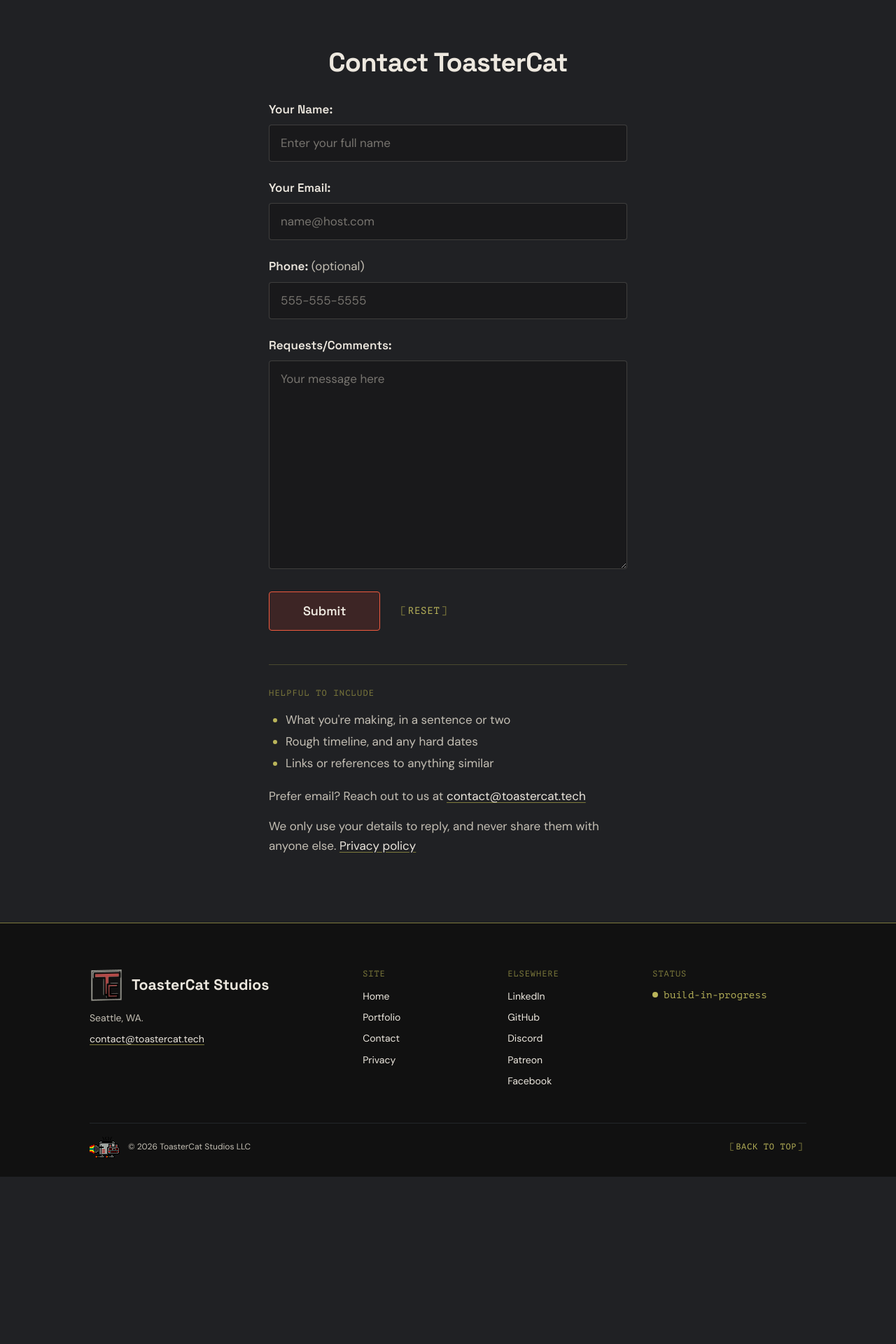
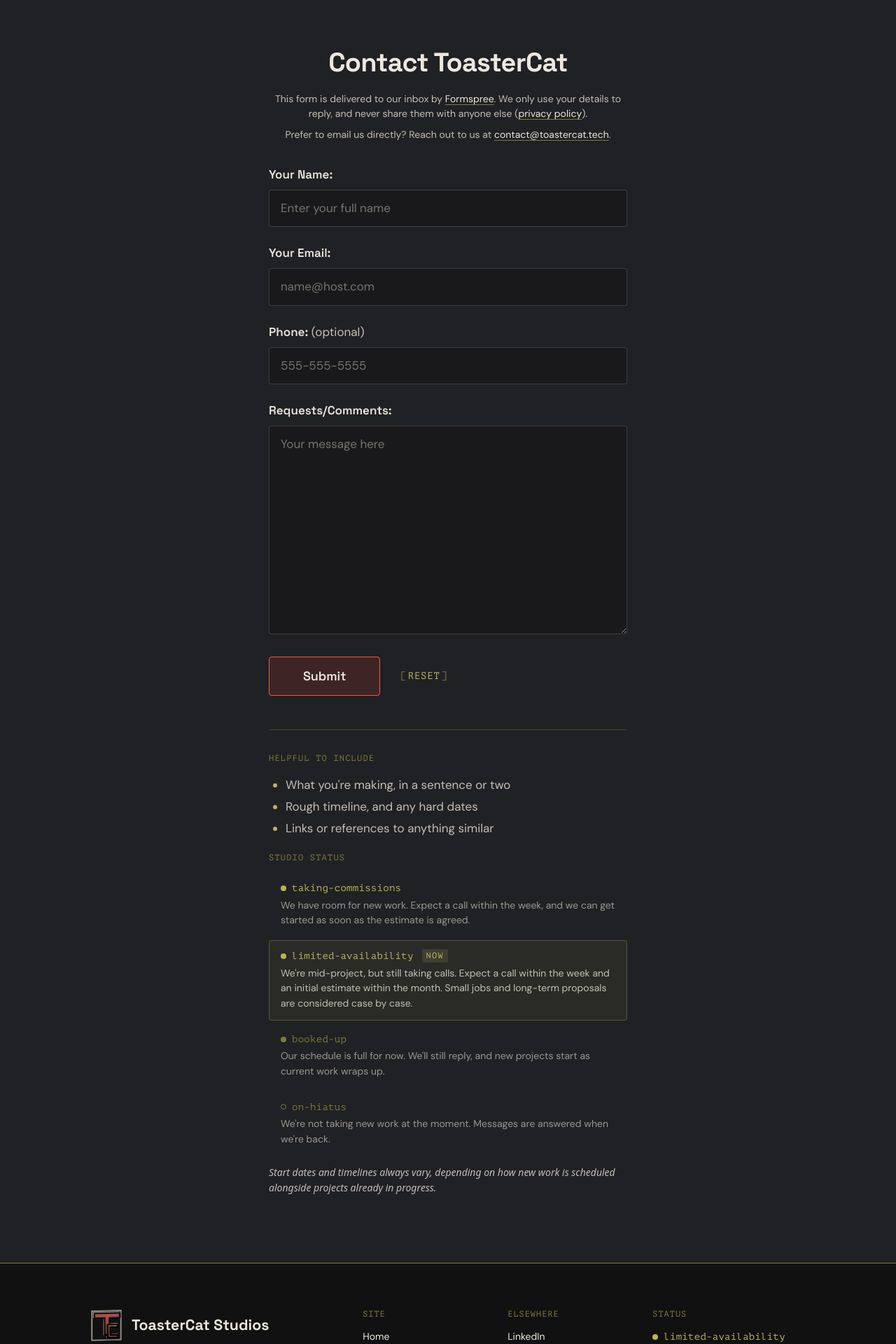
Before and after one commit to ToasterCat/tc-portfolio-site, a React (Create React App) app: page /contact in a window 1280 px wide. Shown: the part 100-2020 px from the top of the page at 70% size. Before the commit the page ends 1781 px from the top, so only its background shows below. Built offline with nearby package versions, Linux system fonts and the light colour scheme; a web font is replaced by a local one.

Commit message:
Added status guide and Contact preamble.

```diff
--- a/src/SITE.ts
+++ b/src/SITE.ts
@@ -39,16 +39,45 @@
 export const LOCATIONS = ['Seattle, WA.'];
 
 /**
- * The footer's "Status" line. To change it, set STUDIO_STATUS to one of the
- * keys below; each key has its own label and dot treatment in Footer.scss.
+ * The studio's availability: shown in the footer, and explained in the status
+ * guide on /contact. To change it, set STUDIO_STATUS to one of the keys below.
+ * Each key has its own dot treatment (StatusLine.scss); labels and summaries
+ * can be reworded freely.
  */
 export type StudioStatus = 'open' | 'limited' | 'booked' | 'away';
 
-export const STUDIO_STATUS_LABELS: Record<StudioStatus, string> = {
-  open: 'taking-commissions', // olive, pulsing dot - actively looking for work
-  limited: 'build-in-progress', // olive, steady dot - busy, but ask
-  booked: 'booked-up', // dim, steady dot - full for now
-  away: 'on-hiatus', // dim, hollow dot - not working at the moment
+export interface StudioStatusInfo {
+  /** The monospace tag, e.g. "taking-commissions". */
+  label: string;
+  /** What this status means for someone about to get in touch. */
+  summary: string;
+}
+
+/* In display order for the status guide. */
+export const STUDIO_STATUSES: Record<StudioStatus, StudioStatusInfo> = {
+  // olive, pulsing dot - actively looking for work
+  open: {
+    label: 'taking-commissions',
+    summary:
+      'We have room for new work. Expect a call within the week, and we can get started as soon as the estimate is agreed.',
+  },
+  // olive, steady dot - busy, but ask
+  limited: {
+    label: 'limited-availability',
+    summary:
+      "We're mid-project, but still taking calls. Expect a call within the week and an initial estimate within the month. Small jobs and long-term proposals are considered case by case.",
+  },
+  // dim, steady dot - full for now
+  booked: {
+    label: 'booked-up',
+    summary:
+      "Our schedule is full for now. We'll still reply, and new projects start as current work wraps up.",
+  },
+  // dim, hollow dot - not working at the moment
+  away: {
+    label: 'on-hiatus',
+    summary: "We're not taking new work at the moment. Messages are answered when we're back.",
+  },
 };
 
 export const STUDIO_STATUS: StudioStatus = 'limited';
--- a/src/components/ContactForm/ContactForm.scss
+++ b/src/components/ContactForm/ContactForm.scss
@@ -19,6 +19,38 @@
   margin: 0 0 base.$space-6 0;
   font-size: base.$type-h2-m;
   text-align: center;
+}
+
+/* Small print above the fields: centred under the heading, quieter than it. */
+.contact-form-preamble {
+  max-width: 32rem;
+  margin: calc(-1 * #{base.$space-3}) 0 base.$space-6 0;
+  color: base.$site-color-gray;
+  font-size: base.$type-meta;
+  line-height: 1.55;
+  text-align: center;
+
+  p {
+    margin: 0 0 base.$space-2 0;
+    text-wrap: pretty;
+  }
+
+  p:last-child {
+    margin-bottom: 0;
+  }
+
+  a,
+  a:visited {
+    color: base.$color-light;
+    text-decoration-color: base.$color-meta-dim;
+    text-underline-offset: 0.2em;
+    transition: color base.$hover;
+  }
+
+  a:hover,
+  a:focus-visible {
+    color: base.$color-signal;
+  }
 }
 
 .form-group {
--- a/src/components/ContactForm/ContactForm.tsx
+++ b/src/components/ContactForm/ContactForm.tsx
@@ -1,5 +1,7 @@
 import React from 'react';
+import { Link } from 'react-router-dom';
 import Brackets from '../UI/Brackets/Brackets';
+import { CONTACT_EMAIL } from '../../SITE';
 import './ContactForm.scss';
 
 export default function ContactForm() {
@@ -7,6 +9,22 @@
     <React.Fragment>
       <section className="contact-form-section">
         <h1 className="contact-form-heading">Contact ToasterCat</h1>
+
+        {/* How the form travels, and the way around it, before anyone types. */}
+        <div className="contact-form-preamble">
+          <p>
+            This form is delivered to our inbox by{' '}
+            <a href="https://formspree.io" target="_blank" rel="noopener noreferrer">
+              Formspree
+            </a>
+            . We only use your details to reply, and never share them with anyone else (
+            <Link to="/privacy">privacy policy</Link>).
+          </p>
+          <p>
+            Prefer to email us directly? Reach out to us at{' '}
+            <a href={`mailto:${CONTACT_EMAIL}`}>{CONTACT_EMAIL}</a>.
+          </p>
+        </div>
 
         <form
           className="form-group"
--- a/src/components/Footer/Footer.scss
+++ b/src/components/Footer/Footer.scss
@@ -96,43 +96,15 @@
   color: base.$color-signal;
 }
 
-/**
- * "● taking-commissions" - one modifier per STUDIO_STATUS (SITE.ts). Olive
- * while we can take work, dim once we can't; only "open" pulses.
- */
-.footer-status-line {
-  display: flex;
-  align-items: center;
-  gap: base.$space-2;
-  margin: 0;
-  color: base.$color-meta-dim;
-}
+/* The status itself is StatusLine; the link only adds an underline on hover. */
+.footer-status-link {
+  text-decoration: none;
+  text-underline-offset: 0.25em;
 
-.footer-status-line--open,
-.footer-status-line--limited {
-  color: base.$color-meta;
-}
-
-.footer-status-dot {
-  box-sizing: border-box;
-  width: 0.5rem;
-  height: 0.5rem;
-  border-radius: 50%;
-  background-color: currentColor;
-}
-
-.footer-status-line--away .footer-status-dot {
-  background-color: transparent;
-  border: 1px solid currentColor;
-}
-
-@keyframes footer-status-pulse {
-  0%, 100% { box-shadow: 0 0 0 0 rgba(base.$color-meta, 0.5); }
-  50%      { box-shadow: 0 0 0 0.3rem rgba(base.$color-meta, 0); }
-}
-
-.footer-status-line--open .footer-status-dot {
-  animation: footer-status-pulse 2.4s ease-in-out infinite;
+  &:hover,
+  &:focus-visible {
+    text-decoration: underline;
+  }
 }
 
 .footer-base {
--- a/src/components/Footer/Footer.tsx
+++ b/src/components/Footer/Footer.tsx
@@ -2,13 +2,13 @@
 import BrandMark from '../UI/BrandMark/BrandMark';
 import TcMark from '../UI/TcMark/TcMark';
 import Brackets from '../UI/Brackets/Brackets';
+import StatusLine from '../UI/StatusLine/StatusLine';
 import {
   CONTACT_EMAIL,
   LOCATIONS,
   FOOTER_LINKS,
   SOCIAL_LINKS,
   STUDIO_STATUS,
-  STUDIO_STATUS_LABELS,
 } from '../../SITE';
 import './Footer.scss';
 
@@ -60,10 +60,10 @@
 
         <div className="footer-col footer-status">
           <h2 className="meta meta-dim footer-col-heading">Status</h2>
-          <p className={`meta footer-status-line footer-status-line--${STUDIO_STATUS}`}>
-            <span className="footer-status-dot" aria-hidden="true" />
-            {STUDIO_STATUS_LABELS[STUDIO_STATUS]}
-          </p>
+          {/* Links to the guide on /contact that explains each status. */}
+          <Link to="/contact#status" className="footer-status-link">
+            <StatusLine status={STUDIO_STATUS} live />
+          </Link>
         </div>
       </div>
 
--- /dev/null
+++ b/src/components/UI/StatusLine/StatusLine.scss
@@ -0,0 +1,40 @@
+@use '../../../base';
+
+/**
+ * Olive while we can take work, dim once we can't; hollow while away. Only
+ * the live "open" status pulses.
+ */
+.status-line {
+  display: inline-flex;
+  align-items: center;
+  gap: base.$space-2;
+  color: base.$color-meta-dim;
+}
+
+.status-line--open,
+.status-line--limited {
+  color: base.$color-meta;
+}
+
+.status-line-dot {
+  flex: none;
+  box-sizing: border-box;
+  width: 0.5rem;
+  height: 0.5rem;
+  border-radius: 50%;
+  background-color: currentColor;
+}
+
+.status-line--away .status-line-dot {
+  background-color: transparent;
+  border: 1px solid currentColor;
+}
+
+@keyframes status-line-pulse {
+  0%, 100% { box-shadow: 0 0 0 0 rgba(base.$color-meta, 0.5); }
+  50%      { box-shadow: 0 0 0 0.3rem rgba(base.$color-meta, 0); }
+}
+
+.status-line--open.status-line--live .status-line-dot {
+  animation: status-line-pulse 2.4s ease-in-out infinite;
+}
--- /dev/null
+++ b/src/components/UI/StatusLine/StatusLine.tsx
@@ -0,0 +1,21 @@
+import { StudioStatus, STUDIO_STATUSES } from '../../../SITE';
+import './StatusLine.scss';
+
+interface StatusLineProps {
+  status: StudioStatus;
+  /** The studio's actual status, not one listed for reference: "open" pulses. */
+  live?: boolean;
+  className?: string;
+}
+
+/** "● taking-commissions" - a studio status as a dot and a monospace tag. */
+export default function StatusLine({ status, live = false, className = '' }: StatusLineProps) {
+  return (
+    <span
+      className={`meta status-line status-line--${status} ${live ? 'status-line--live' : ''} ${className}`}
+    >
+      <span className="status-line-dot" aria-hidden="true" />
+      {STUDIO_STATUSES[status].label}
+    </span>
+  );
+}
--- a/src/routes/Contact/ContactPage.scss
+++ b/src/routes/Contact/ContactPage.scss
@@ -36,26 +36,72 @@
   }
 }
 
-.contact-notes-alt {
+/* STATUS GUIDE - the current status sits on a tinted plate, tagged "now". */
+.contact-status {
+  display: flex;
+  flex-direction: column;
+  gap: base.$space-3;
+  scroll-margin-top: calc(#{base.$header-h-m} + #{base.$space-5});
+}
+
+.contact-status-list {
+  display: flex;
+  flex-direction: column;
+  gap: base.$space-1;
+  margin: 0;
+}
+
+.contact-status-item {
+  padding: base.$space-3 base.$space-4;
+  border: 1px solid transparent;
+  border-radius: base.$radius;
+
+  dt {
+    display: flex;
+    align-items: center;
+    gap: base.$space-3;
+    margin-bottom: base.$space-1;
+  }
+
+  dd {
+    margin: 0;
+    color: base.$site-color-gray;
+    font-size: base.$type-meta;
+    line-height: 1.55;
+  }
+
+  &.is-current {
+    background-color: rgba(base.$color-meta, 0.07);
+    border-color: rgba(base.$color-meta, 0.3);
+  }
+
+  &:not(.is-current) dd {
+    color: rgba(base.$site-color-gray, 0.75);
+  }
+}
+
+.contact-status-now {
+  padding: 0.1em 0.5em;
+  font-size: base.$type-meta-sm;
+  letter-spacing: 0.1em;
+  text-transform: uppercase;
+  border-radius: base.$radius-sm;
+  background-color: rgba(base.$color-meta, 0.14);
+}
+
+.contact-status-footnote {
   margin: 0;
   color: base.$site-color-gray;
-
-  a,
-  a:visited {
-    color: base.$color-light;
-    text-decoration-color: base.$color-meta-dim;
-    text-underline-offset: 0.2em;
-    transition: color base.$hover;
-  }
-
-  a:hover,
-  a:focus-visible {
-    color: base.$color-signal;
-  }
+  font-size: base.$type-meta;
+  font-style: italic;
 }
 
 @media all and (min-width: base.$bp) {
   .contact-notes {
     padding-bottom: base.$section-pad-y;
   }
+
+  .contact-status {
+    scroll-margin-top: calc(#{base.$header-h} + #{base.$space-5});
+  }
 }
--- a/src/routes/Contact/ContactPage.tsx
+++ b/src/routes/Contact/ContactPage.tsx
@@ -1,7 +1,7 @@
-import { Link } from 'react-router-dom';
 import useDocumentTitle from '../../hooks/useDocumentTitle';
 import ContactForm from '../../components/ContactForm/ContactForm';
-import { CONTACT_EMAIL } from '../../SITE';
+import StatusLine from '../../components/UI/StatusLine/StatusLine';
+import { STUDIO_STATUS, STUDIO_STATUSES, StudioStatus } from '../../SITE';
 import './ContactPage.scss';
 
 export default function ContactPage() {
@@ -9,6 +9,7 @@
 
   return (
     <>
+
       <ContactForm />
 
       {/* What helps someone about to write in - not another call to action. */}
@@ -21,14 +22,30 @@
             <li>Links or references to anything similar</li>
           </ul>
 
-          <p className="contact-notes-alt">
-            Prefer email? Reach out to us at <a href={`mailto:${CONTACT_EMAIL}`}>{CONTACT_EMAIL}</a>
-          </p>
-
-          <p className="contact-notes-alt">
-            We only use your details to reply, and never share them with anyone else.{' '}
-            <Link to="/privacy">Privacy policy</Link>
-          </p>
+          {/* What each footer status means for when a project can start. */}
+          <section className="contact-status" id="status" aria-labelledby="contact-status-label">
+            <h2 id="contact-status-label" className="meta meta-dim contact-notes-label">
+              Studio status
+            </h2>
+            <dl className="contact-status-list">
+              {(Object.keys(STUDIO_STATUSES) as StudioStatus[]).map((status) => {
+                const current = status === STUDIO_STATUS;
+                return (
+                  <div className={`contact-status-item ${current ? 'is-current' : ''}`} key={status}>
+                    <dt>
+                      <StatusLine status={status} live={current} />
+                      {current && <span className="meta contact-status-now">now</span>}
+                    </dt>
+                    <dd>{STUDIO_STATUSES[status].summary}</dd>
+                  </div>
+                );
+              })}
+            </dl>
+            <p className="contact-status-footnote">
+              Start dates and timelines always vary, depending on how new work is scheduled
+              alongside projects already in progress.
+            </p>
+          </section>
         </div>
       </aside>
     </>
```
